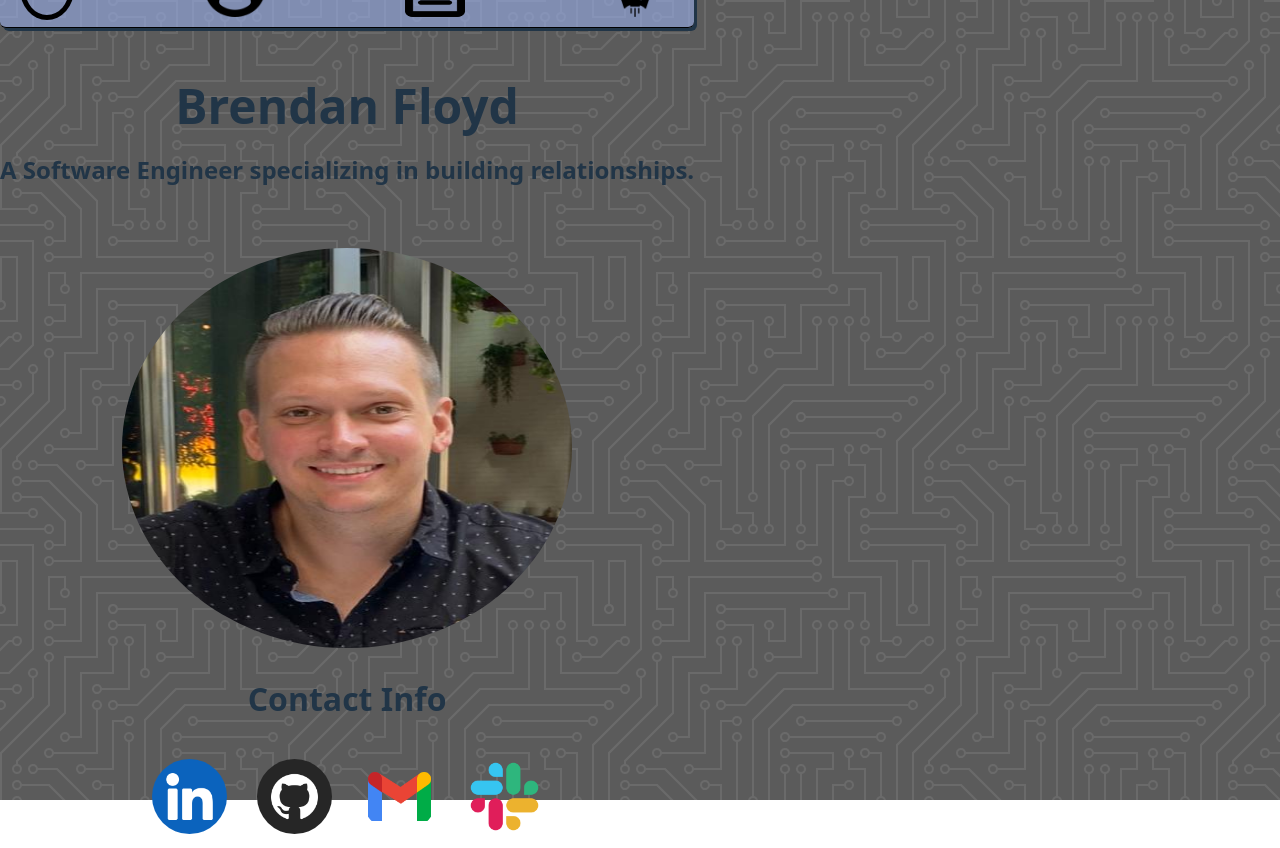
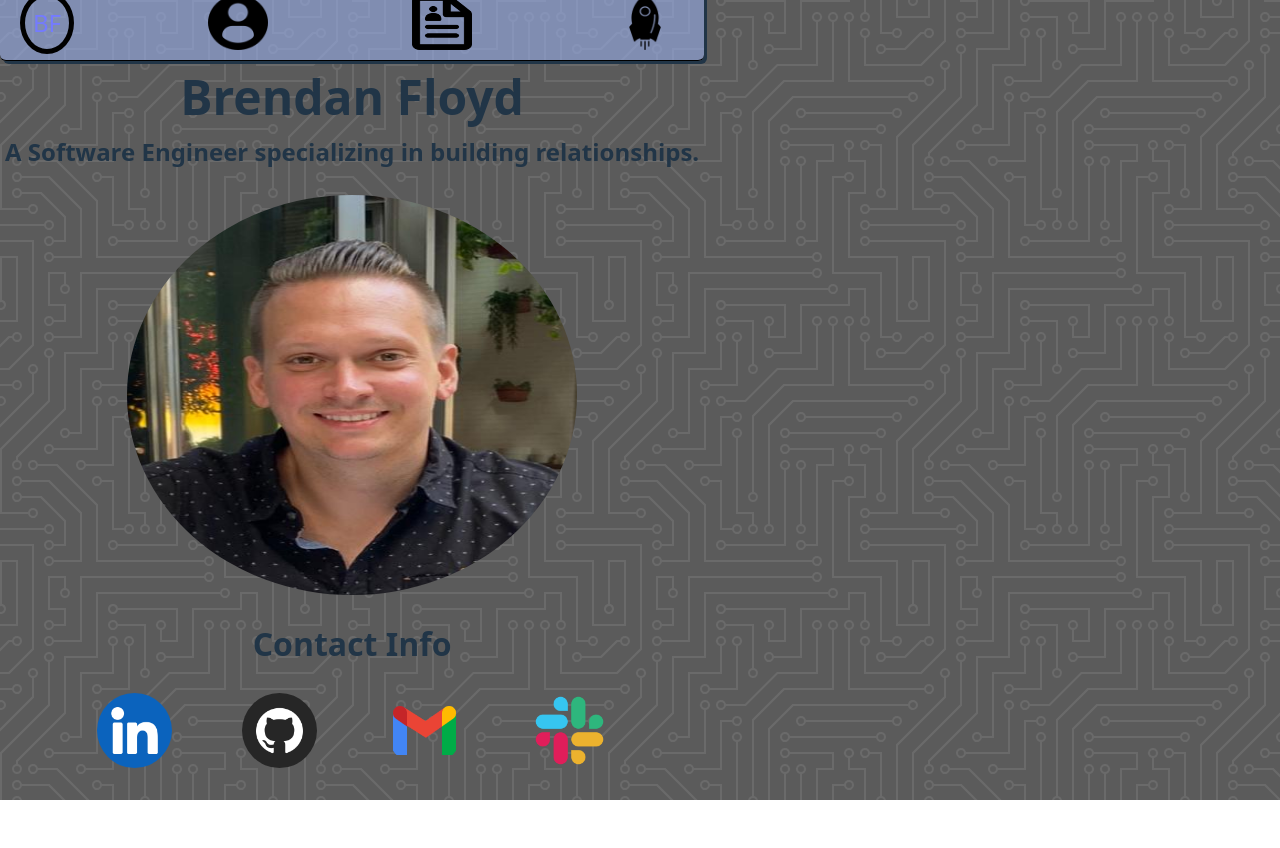
Before and after one commit to bfloyd14/brendan-floyd-profile, a React (Vite) app: page / in a window 1280 px wide. After the commit the page ends 815 px from the top, so only its background shows below. Built offline with nearby package versions, Linux system fonts and the light colour scheme.

Commit message:
fix margins on landing page.

```diff
--- a/src/pages/Landing/Landing.module.css
+++ b/src/pages/Landing/Landing.module.css
@@ -3,7 +3,6 @@
   justify-content: center;
   align-items: center;
   flex-direction: column;
-  margin-top: 20px;
   animation-duration: 2s;
   animation-name: slidein;
 }
@@ -24,15 +23,17 @@
   border-radius: 50%;
   width: 450px;
   height: 400px;
-  margin-top: 40px;
+  margin: 20px;
 }
-
-
 
 .container h1 {
   font-size: 48px;
-  margin-bottom: 0;
+  margin-top: 10px;
+  margin-bottom: 5px;
+}
 
+.container h2 {
+  margin: 5px;
 }
 
 .icon {
@@ -47,6 +48,7 @@
 
 .info h2 {
   font-size: 32px;
+  margin-bottom: 25px;
 }
 
 
@@ -54,7 +56,6 @@
 .icon img {
   width: 75px;
   height: 75px;
-
   margin-bottom: 25px;
 }
 
```
